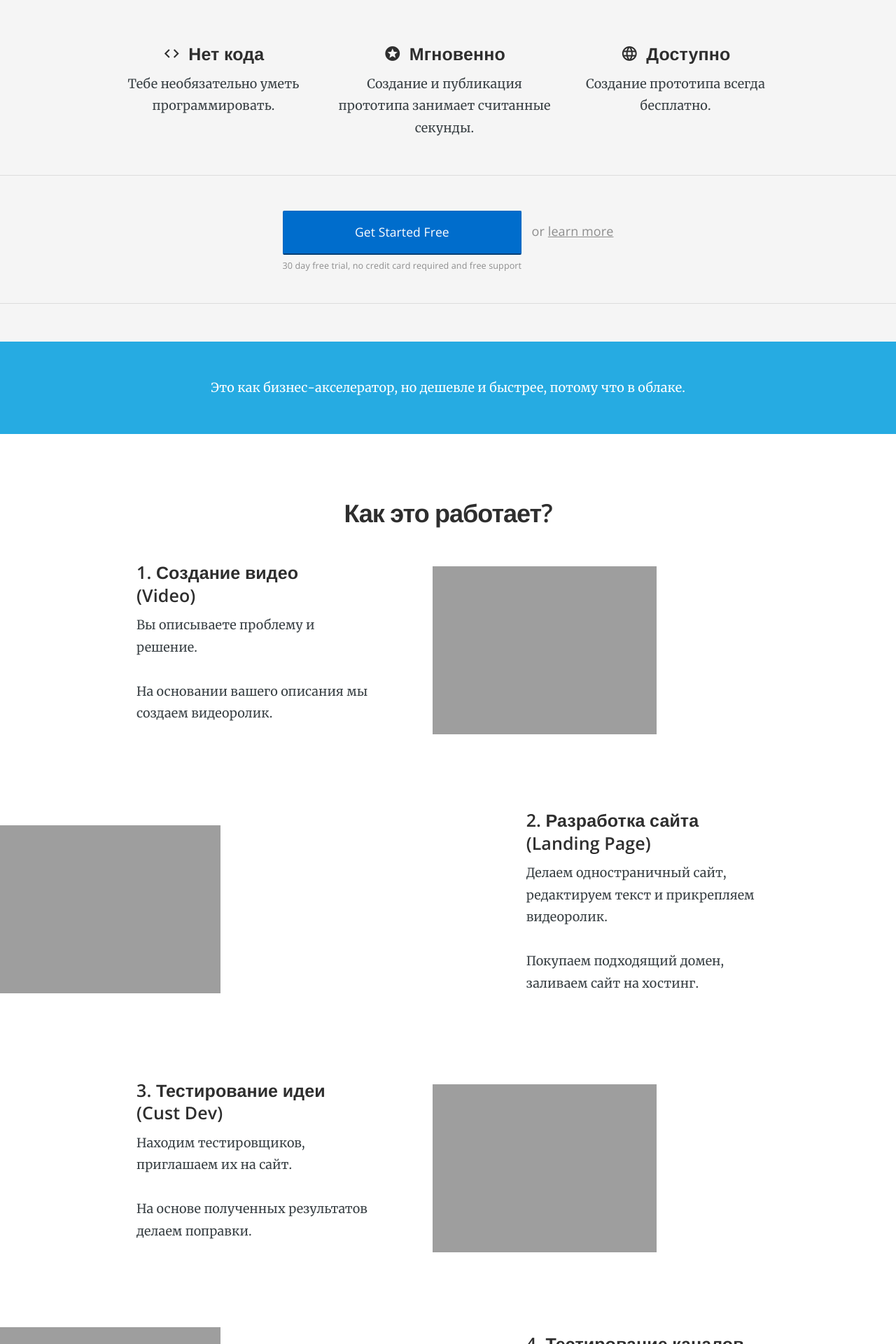
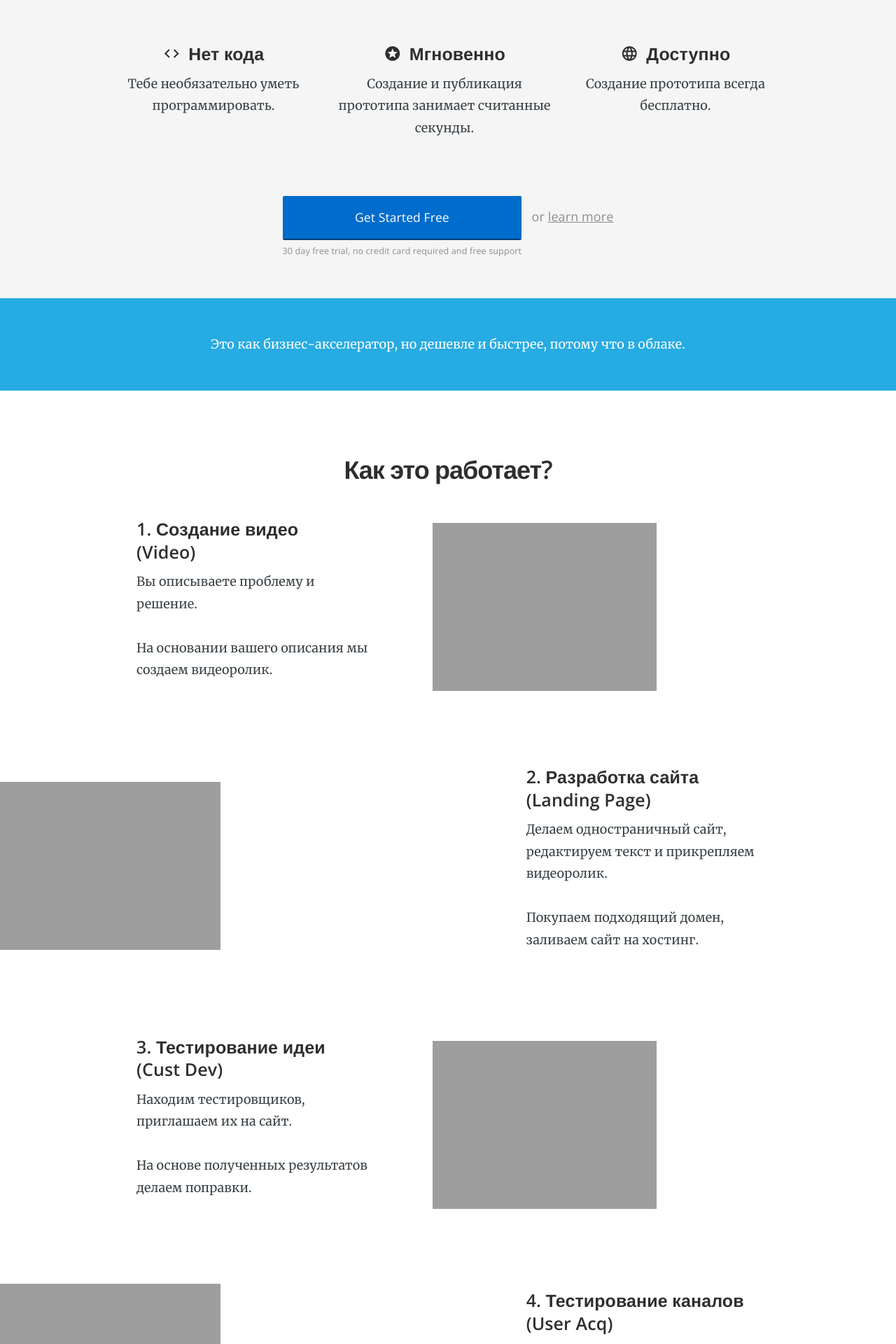
Before and after one commit to RakhimyanTim/enblabs.github.io, a Jekyll site: the page built from pages/index.html, in a window 1280 px wide. Shown: the part 1051-2971 px from the top of the page at 70% size. Built offline with Jekyll 4.4.1, drawn with Linux system fonts in a browser that asks for light colours; nearby versions of some CDN libraries.

Commit message:
Update index.html

```diff
--- a/pages/index.html
+++ b/pages/index.html
@@ -36,7 +36,6 @@
 			</div>
 		</div>
 	</div>
-	<section class="cta">
 	<div class="container">
 		<div style="text-align: center;">
 			<div style="display: inline-block;">
@@ -46,7 +45,6 @@
 		<span class="learn-more">or <a href="#landing-page-content">learn more</a></span>
 		</div>
 	</div>
-	</section>
 </section>
 
 <section class="bright-section centered" style="padding: 50px 0 50px 0;">
```
